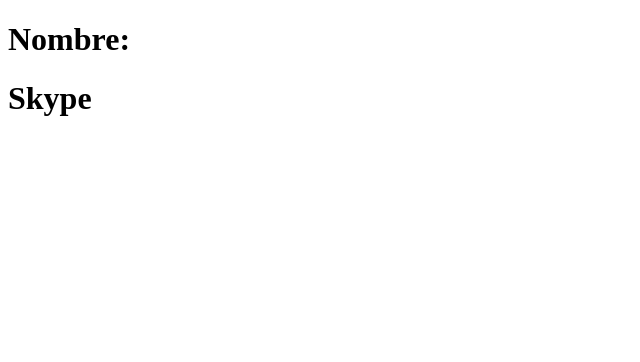
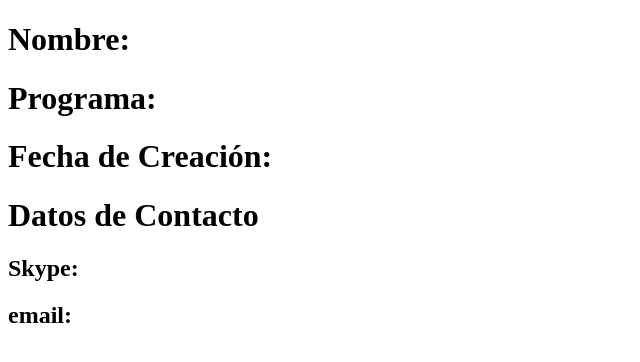
Before and after one commit to RAULSC75/DSW-RaulSantacruz, a plain HTML site: page index.html in a window 1280 px wide. Shown: the whole page, without its empty margins (0-640 px from the left). Drawn offline with Linux system fonts and the light colour scheme.

Commit message:
Update index.html
Actaulizacion 2

```diff
--- a/index.html
+++ b/index.html
@@ -7,7 +7,10 @@
 </head>
 <body>
     <h1>Nombre:</h1>
-    <h1>Skype</h1>
-
+    <h1>Programa:</h1>
+    <h1>Fecha de Creación:</h1>
+    <h1>Datos de Contacto</h1>
+        <h2>Skype:</h2>
+        <h2>email:</h2>
 </body>
 </html>
```
